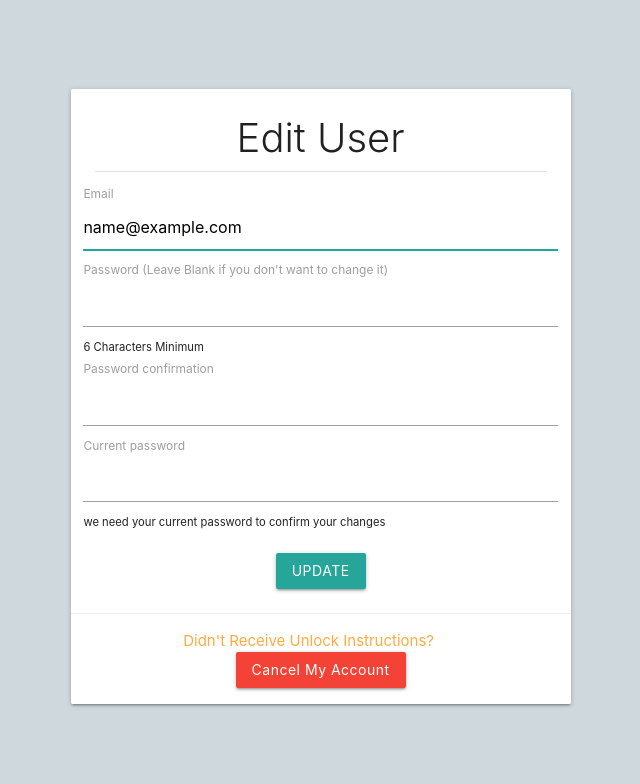
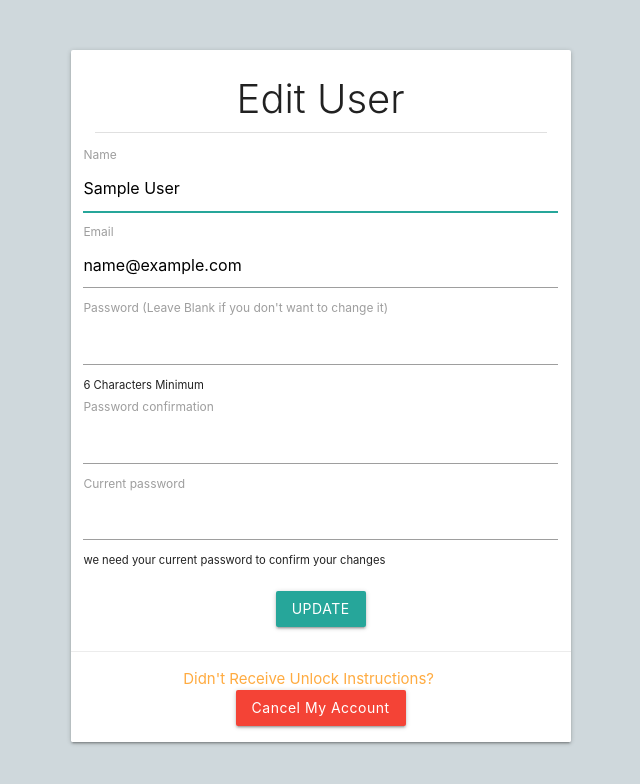
Before and after one commit to playwilmington/playwilmington.org, a Rails app: page /users/edit in a window 1280 px wide. Shown: the top 784 px of the page, without its empty margins (450-1090 px from the left). Run offline with Rails 7, Linux system fonts and the light colour scheme; the visitor is signed in with stand-in values (Sample User, id 1); data comes from the database, SQL or seed files in the repository; data that the repository does not hold is empty; style sheets or scripts are compiled from the project's sources; parts of the project's set-up code (start-up, migrations or seed data) failed here and were passed over; some libraries are stand-ins or nearby versions.

Commit message:
Add Name to Signup and Edit Account

```diff
--- a/app/views/users/registrations/edit.html.haml
+++ b/app/views/users/registrations/edit.html.haml
@@ -15,7 +15,9 @@
               Currently waiting confirmation for:
               = resource.unconfirmed_email
           .form-inputs.row
-            = f.input :email, autofocus: true, wrapper_html: { class: "s12" }
+            = f.input :name, autofocus: true, icon: "title",
+              wrapper_html: { class: "s12" }
+            = f.input :email, wrapper_html: { class: "s12" }
             = f.input :password,
               label: "Password (Leave Blank if you don't want to change it)",
               autocomplete: "off",
--- a/app/views/users/registrations/new.html.haml
+++ b/app/views/users/registrations/new.html.haml
@@ -11,8 +11,9 @@
               = devise_error_messages!
               = alert
           .form-inputs.row
-            = f.input :email, autofocus: true, required: true,
+            = f.input :name, autofocus: true, required: true, icon: "title"
               wrapper_html: { class: "s12" }
+            = f.input :email, required: true, wrapper_html: { class: "s12" }
             = f.input :password, autocomplete: "off", required: true, icon: "lock",
               label_html: { data: { hint: "#{@minimum_password_length} Characters Minimum" } },
               wrapper_html: { class: "s12" }
```
